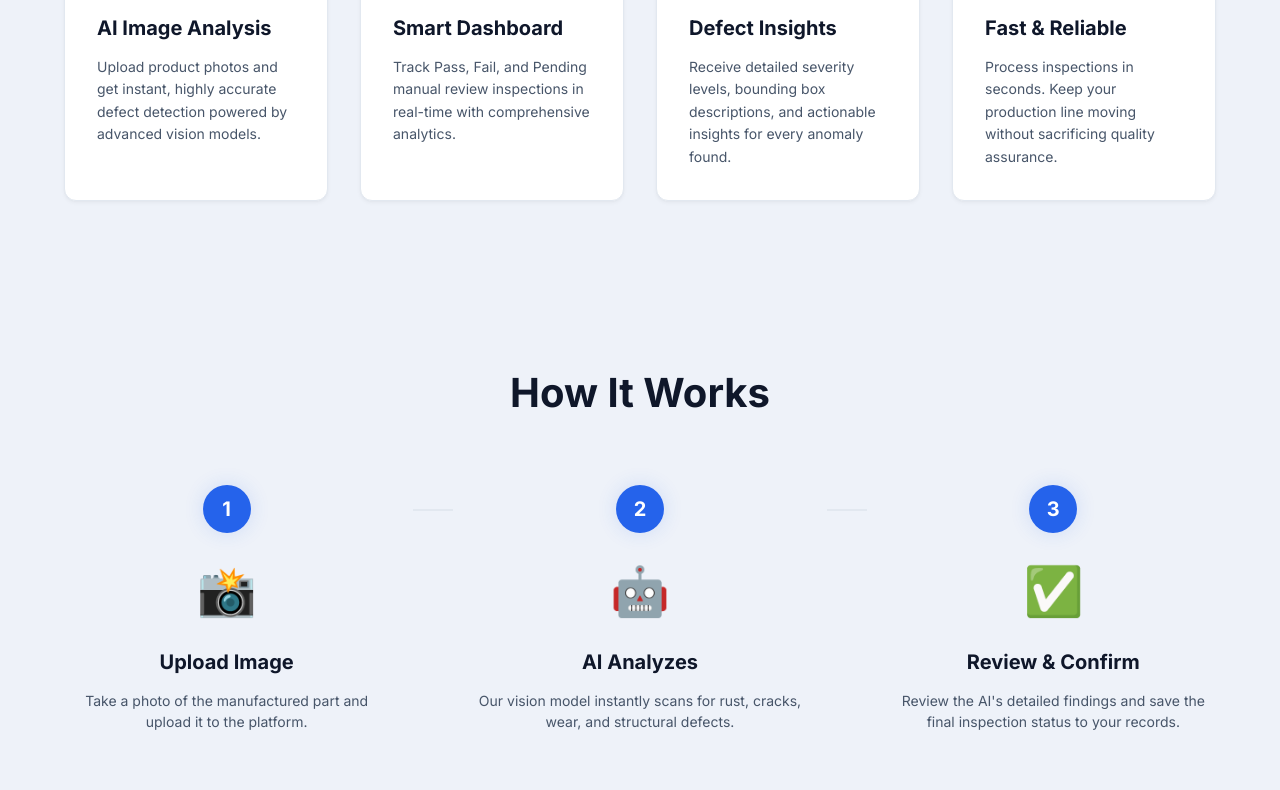
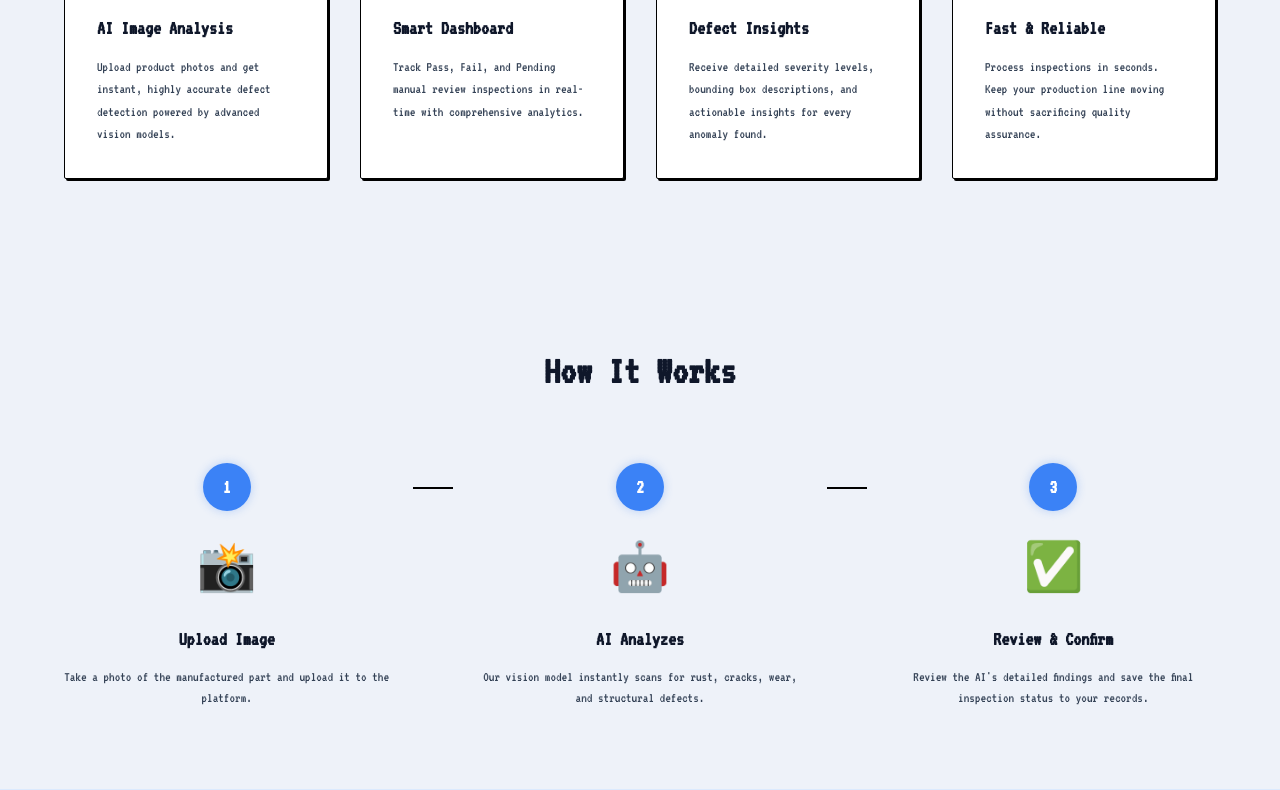
Before and after one commit to SenthilKumaran958/Quality-Anspection-Agent, a website: page frontend/index.html in a window 1280 px wide. Shown: the part 582-1372 px from the top of the page. Drawn offline with Linux system fonts and the light colour scheme.

Commit message:
design: upgrade all areas to retro 8-bit pixel art style, add native dashboard API route

```diff
--- a/frontend/css/styles.css
+++ b/frontend/css/styles.css
@@ -2,56 +2,56 @@
    QUALITY AI — Premium Industrial Design System v2
    ═══════════════════════════════════════════════════════════ */
 
-@import url('https://fonts.googleapis.com/css2?family=Inter:wght@300;400;500;600;700;800;900&family=JetBrains+Mono:wght@400;500&display=swap');
+@import url('https://fonts.googleapis.com/css2?family=VT323&family=JetBrains+Mono:wght@400;500&display=swap');
 
 /* ── CSS Variables ───────────────────────────────────────── */
 :root {
-  --primary:       #2563eb;
+  --primary:       #3b82f6;
   --primary-dark:  #1d4ed8;
   --primary-light: #dbeafe;
   --accent:        #06b6d4;
 
-  --success:       #10b981;
+  --success:       #22c55e;
   --success-light: #d1fae5;
   --danger:        #ef4444;
   --danger-light:  #fee2e2;
-  --warning:       #f59e0b;
+  --warning:       #eab308;
   --warning-light: #fef3c7;
-  --info:          #8b5cf6;
+  --info:          #a855f7;
   --info-light:    #ede9fe;
 
   --bg:            #eef2f9;
   --surface:       #ffffff;
   --surface-alt:   #f8fafc;
-  --border:        #e2e8f0;
-  --border-focus:  #2563eb;
+  --border:        #000000;
+  --border-focus:  #3b82f6;
 
   --text-primary:  #0f172a;
-  --text-secondary:#475569;
-  --text-muted:    #94a3b8;
+  --text-secondary:#334155;
+  --text-muted:    #64748b;
 
-  --sidebar-bg:    #0b1120;
+  --sidebar-bg:    #0f172a;
   --sidebar-text:  #cbd5e1;
-  --sidebar-active:#2563eb;
+  --sidebar-active:#3b82f6;
 
-  --shadow-sm:     0 2px 4px rgba(0,0,0,0.04), 0 1px 2px rgba(0,0,0,0.02);
-  --shadow-md:     0 8px 24px rgba(0,0,0,0.06), 0 2px 8px rgba(0,0,0,0.04);
-  --shadow-lg:     0 12px 32px rgba(0,0,0,0.08), 0 4px 12px rgba(0,0,0,0.04);
-  --shadow-glow:   0 0 20px rgba(37,99,235,0.15);
+  --shadow-sm:     2px 2px 0 #000;
+  --shadow-md:     4px 4px 0 #000;
+  --shadow-lg:     6px 6px 0 #000;
+  --shadow-glow:   0 0 10px rgba(59,130,246,0.3);
 
-  --radius-sm: 8px;
-  --radius-md: 12px;
-  --radius-lg: 12px;
-  --radius-xl: 16px;
-  --radius-full: 999px;
+  --radius-sm: 0px;
+  --radius-md: 2px;
+  --radius-lg: 2px;
+  --radius-xl: 4px;
+  --radius-full: 0px;
 
   --sidebar-w: 240px;
   --topbar-h:  64px;
 
-  --font: 'Inter', -apple-system, sans-serif;
-  --font-mono: 'JetBrains Mono', monospace;
+  --font: 'VT323', monospace;
+  --font-mono: 'VT323', monospace;
 
-  --transition: all 0.2s cubic-bezier(0.4,0,0.2,1);
+  --transition: none; /* Instant retro transitions */
 }
 
 /* ── Reset ───────────────────────────────────────────────── */
--- a/node-server/routes/inspection.js
+++ b/node-server/routes/inspection.js
@@ -6,13 +6,10 @@ const axios   = require('axios');
 const { requireAuth } = require('../middleware/auth');
 const { upload }      = require('../middleware/upload');
 const { analyzeImageWithAI } = require('../utils/vision');
-const { isConnected } = require('../utils/db');
+const { isConnected, memoryInspections } = require('../utils/db');
 const Inspection = require('../models/Inspection');
 
 const JAVA_API = process.env.JAVA_API_URL;
-
-// In-memory fallback database
-let memoryInspections = [];
 
 /**
  * 1. POST /api/inspections/analyze
--- a/node-server/server.js
+++ b/node-server/server.js
@@ -20,6 +20,7 @@ const inspectionRoutes = require('./routes/inspection');
 const chatbotRoutes    = require('./routes/chatbot');
 const adminRoutes      = require('./routes/admin');
 const reportsRoutes    = require('./routes/reports');
+const dashboardRoutes  = require('./routes/dashboard');
 const proxyRoutes      = require('./routes/proxy');
 const { connectDB }    = require('./utils/db');
 
@@ -77,6 +78,7 @@ app.use('/api/inspections', inspectionRoutes);
 app.use('/api/chatbot',     chatbotRoutes);
 app.use('/api/admin',       adminRoutes);       // admin routes — Node.js native
 app.use('/api/reports',     reportsRoutes);     // reports routes — Node.js native
+app.use('/api/dashboard',   dashboardRoutes);   // dashboard routes — Node.js native
 app.use('/api',             proxyRoutes);        // all other /api/* → Java backend
 
 // ── Root redirect ─────────────────────────────────────────────
--- a/node-server/utils/db.js
+++ b/node-server/utils/db.js
@@ -22,4 +22,6 @@ function isConnected() {
   return mongoConnected;
 }
 
-module.exports = { connectDB, isConnected };
+const memoryInspections = [];
+
+module.exports = { connectDB, isConnected, memoryInspections };
```
Also changed, not shown: node-server/routes/dashboard.js (added, +50 -0 lines).
